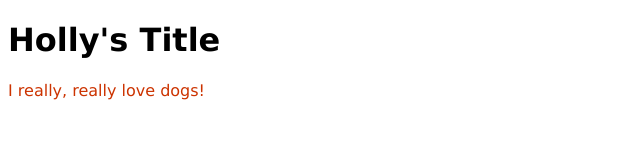
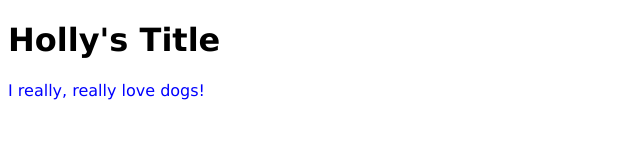
Before and after one commit to caspergrl/17-2-activities, a plain HTML site: page index.html in a window 1280 px wide. Shown: the whole page, without its empty margins (0-640 px from the left). Drawn offline with Linux system fonts and the light colour scheme.

Commit message:
changed color to blue

```diff
--- a/css/style.css
+++ b/css/style.css
@@ -3,5 +3,5 @@ body {
 }
 
 p {
-    color: #cc3300;
+    color: blue;
 }
```
